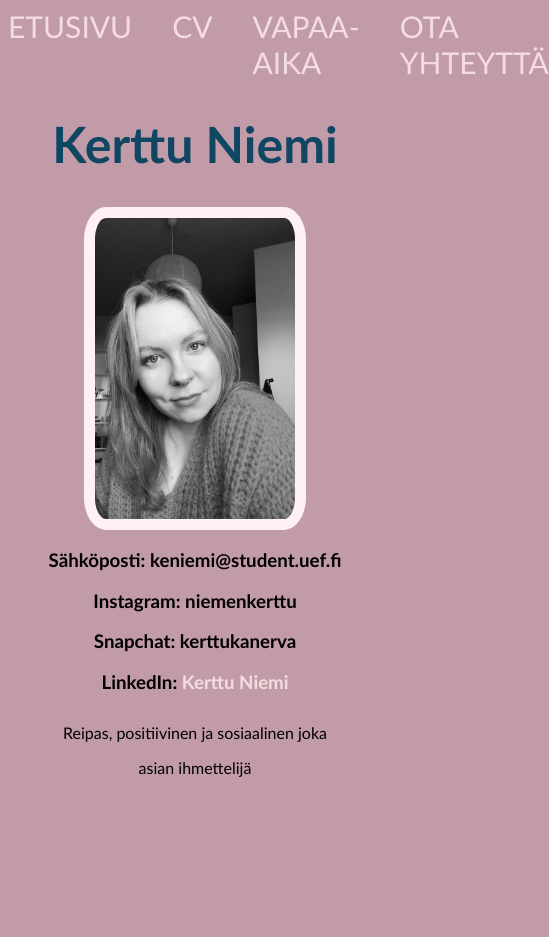
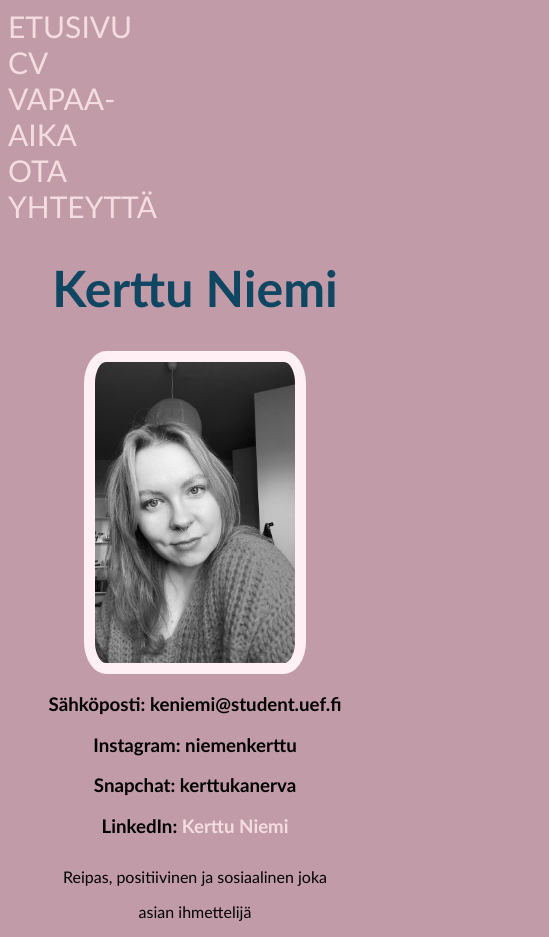
Before and after one commit to kerttuniemi/WOHI_t3, a plain HTML site: page index.html in a window 390 px wide. Shown: the whole page, 549 px wide, since content can reach past the window. Before the commit the page ends 844 px from the top, so only its background shows below. Drawn offline with Linux system fonts and the light colour scheme.

Commit message:
koko eri kokoisilla näytöillä

```diff
--- a/styles.css
+++ b/styles.css
@@ -1,6 +1,7 @@
 body {
     font-family:Verdana, Geneva, Tahoma, sans-serif;
     background-color:rgb(194, 155, 168);
+
 }
 
 h1 {
@@ -115,11 +116,24 @@ input, textarea {
     padding: 5px;
 }
 
+
+@media (min-width: 481px) {
     .menu {
         display: flex;
         font-family:'Gill Sans', 'Gill Sans MT', Calibri, 'Trebuchet MS', sans-serif;
         font-size: 30px;
         gap: 40px;
+        max-width: 100px;
+    }
+  }
+
+@media (max-width: 480px) {
+    .menu {
+        font-family:'Gill Sans', 'Gill Sans MT', Calibri, 'Trebuchet MS', sans-serif;
+        font-size: 30px;
+        gap: 40px;
+        max-width: 100px;
+    }
   }
 
 a:link {
```
Lines whose indentation alone changed are shown as unchanged.
